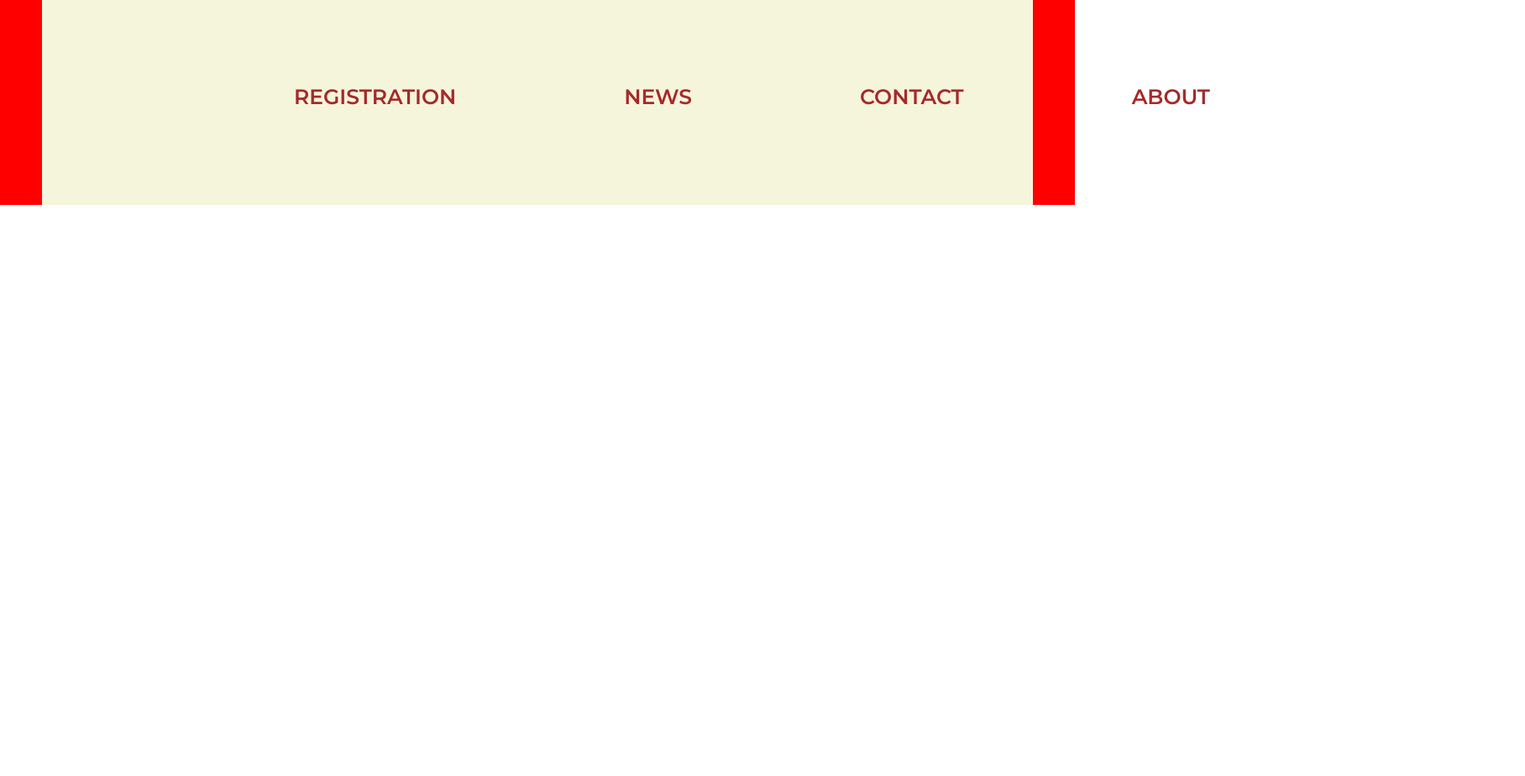
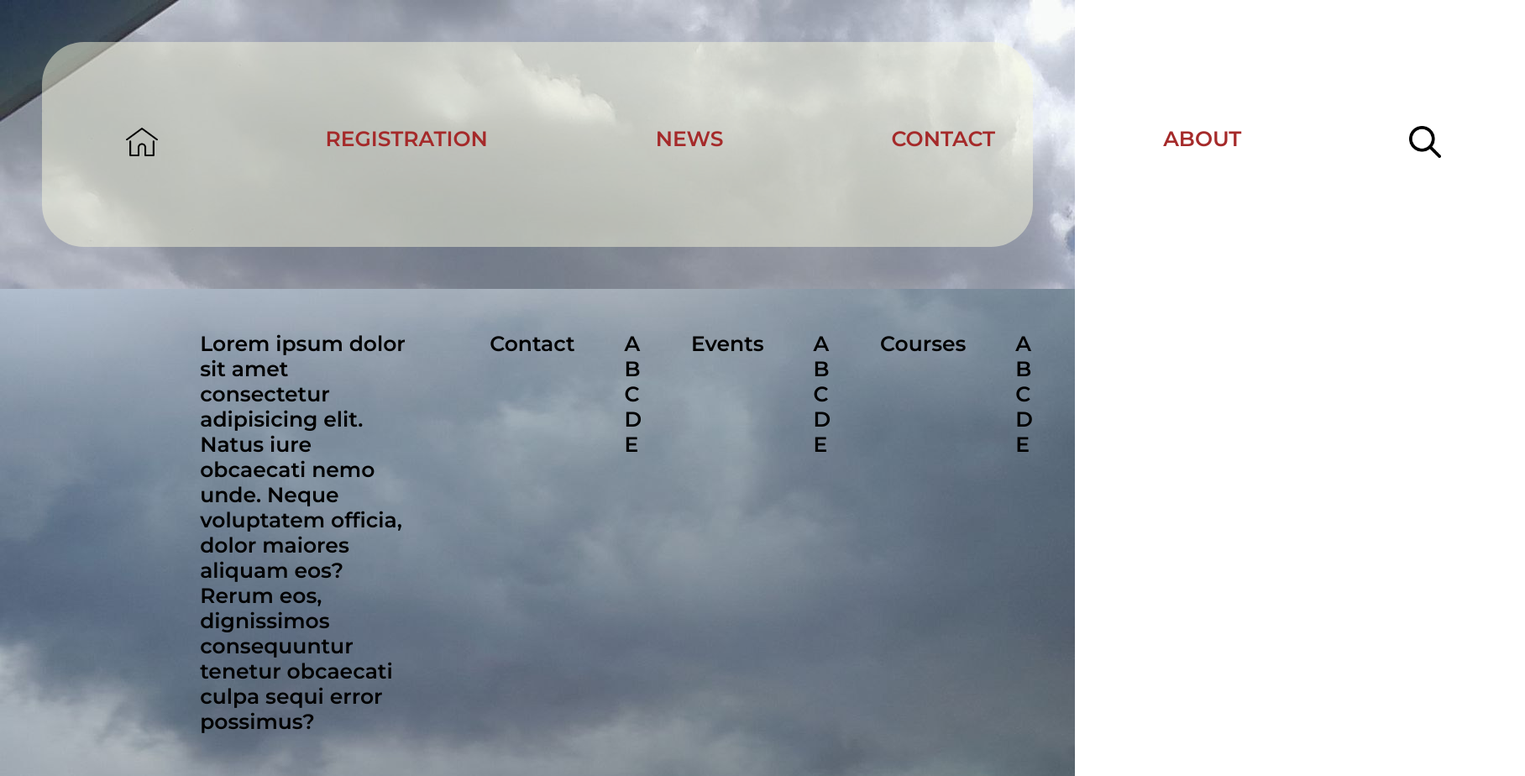
Before and after one commit to ActuallyMesfin/WebDevAssignments, a plain HTML site: page FORTUNA COLLEGE/index.html in a window 1280 px wide. Shown: the whole page at 84% size, 1816 px wide, since content can reach past the window. Before the commit the page ends 800 px from the top, so only its background shows below. Drawn offline with Linux system fonts and the light colour scheme.

Commit message:
Tried making a footer.  My structual semantics look alright so far. Used good naming so I won't be confused later as well.

```diff
--- a/FORTUNA COLLEGE/index.html
+++ b/FORTUNA COLLEGE/index.html
@@ -16,12 +16,12 @@
 
                 <ul class="nav-list">
 
-                <li class="nav-list"><a href="#"><img src="home.png" alt="IMAGE-ALT"></a></li>
+                <li class="nav-list"><a href="#"><img src="images/icons/home.png" alt="IMAGE-ALT"></a></li>
                 <li class="nav-list"><a href="#">REGISTRATION</a></li>
                 <li class="nav-list"><a href="#">NEWS</a></li>
                 <li class="nav-list"><a href="#">CONTACT</a></li>
                 <li class="nav-list"><a href="#">ABOUT</a></li>
-                <li class="nav-list"><a href="#"><img src="search.png" alt="IMAGE-ALT"></a></li>
+                <li class="nav-list"><a href="#"><img src="images/icons/search.png" alt="IMAGE-ALT"></a></li>
 
 
                 </ul>
@@ -33,7 +33,40 @@
 
 
         <footer>
+            <div class="outer-footer-container">
+                <div class="footer-logo-container">
 
+                </div>
+                <div class="footer-notice-container">
+                    <p>Lorem ipsum dolor sit amet consectetur adipisicing elit. Natus iure obcaecati nemo unde. Neque voluptatem officia, dolor maiores aliquam eos? Rerum eos, dignissimos consequuntur tenetur obcaecati culpa sequi error possimus?</p>
+                </div>
+                <div class="links-container">
+                    <h1>Contact</h1>
+                    <ul class="footer-links-1">
+                        <li>A</li>
+                        <li>B</li>
+                        <li>C</li>
+                        <li>D</li>
+                        <li>E</li>
+                    </ul>
+                    <h1>Events</h1>
+                    <ul class="footer-links-2">
+                        <li>A</li>
+                        <li>B</li>
+                        <li>C</li>
+                        <li>D</li>
+                        <li>E</li>
+                    </ul>
+                    <h1>Courses</h1>
+                    <ul class="footer-links-3">
+                        <li>A</li>
+                        <li>B</li>
+                        <li>C</li>
+                        <li>D</li>
+                        <li>E</li>
+                    </ul>
+                </div>
+            </div>
         </footer>
 
 
--- a/FORTUNA COLLEGE/style.css
+++ b/FORTUNA COLLEGE/style.css
@@ -32,31 +32,61 @@ a{
     position: sticky;
     top: 0;
     transition: 1s ease-out;
+    padding: 2em;
+    background-image: url(images/pictures/central-campus-area.jpg);
+    object-fit: cover;
 }
 
 
 .nav-container ul{
-    border-style: none solid none solid;
-    border-width: 0 2em 0 2em;
+    border-radius: 2em;
     border-color: red;
     display: flex;
     justify-content: space-between;
-    background-color: beige;
+    background-color: rgba(245, 245, 220, 0.5);
 }
 
-.nav-container a:hover{
-    font-size: 1.1em;
+.nav-list a:hover{
+
     color: red;
     background-color: wheat;
-    padding: 0.7em;
-    border-radius: 45px;
+    border-radius: 1.1em;
 }
 
 .internal-nav-container img{
-    height: 1.5em;
+    object-fit: contain;
+    min-height: 1.5em;
+    min-width: 1.5em;
+    flex-shrink: 0;
 }
 
 
 .nav-container .internal-nav-container ul li{
     padding: 4em 4em;
 }
+
+.outer-footer-container{
+    display: flex;
+    background-image: url(images/pictures/department-blocks.jpg);
+    background-position: center;
+    background-repeat: no-repeat;
+    background-size: initial;
+    object-fit: cover;
+}
+
+.footer-logo-container{
+    width: 9%;
+    margin: 2em;
+}
+
+.footer-notice-container{
+    width: 25%;
+    margin: 2em;
+}
+
+.links-container{
+    display: flex;
+    justify-content: space-between;
+    width: 66%;
+    margin: 2em;
+}
```
Also changed, not shown: FORTUNA COLLEGE/images/icons/home.png (renamed from FORTUNA COLLEGE/home.png), FORTUNA COLLEGE/images/icons/search.png (renamed from FORTUNA COLLEGE/search.png), FORTUNA COLLEGE/images/pictures/baskeball-court.jpg (added), FORTUNA COLLEGE/images/pictures/cafeteria-sky-picture.jpg (added), FORTUNA COLLEGE/images/pictures/central-campus-area.jpg (added), FORTUNA COLLEGE/images/pictures/department-blocks.jpg (added), FORTUNA COLLEGE/images/pictures/library.jpg (added), FORTUNA COLLEGE/images/pictures/park-greenery.jpg (added), FORTUNA COLLEGE/images/pictures/surveying-tools.jpg (added), FORTUNA COLLEGE/images/pictures/track-and-field.jpg (added).
